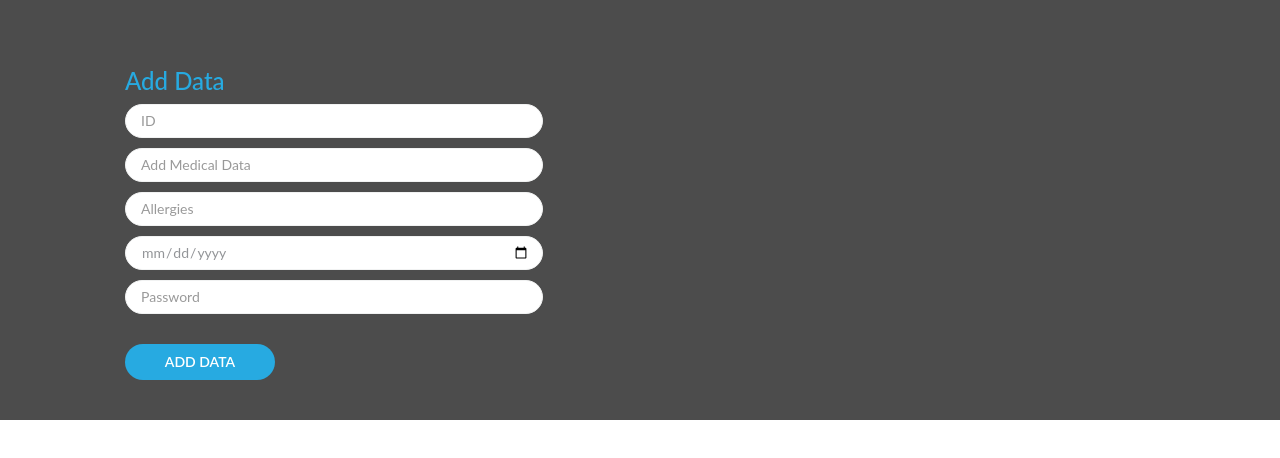
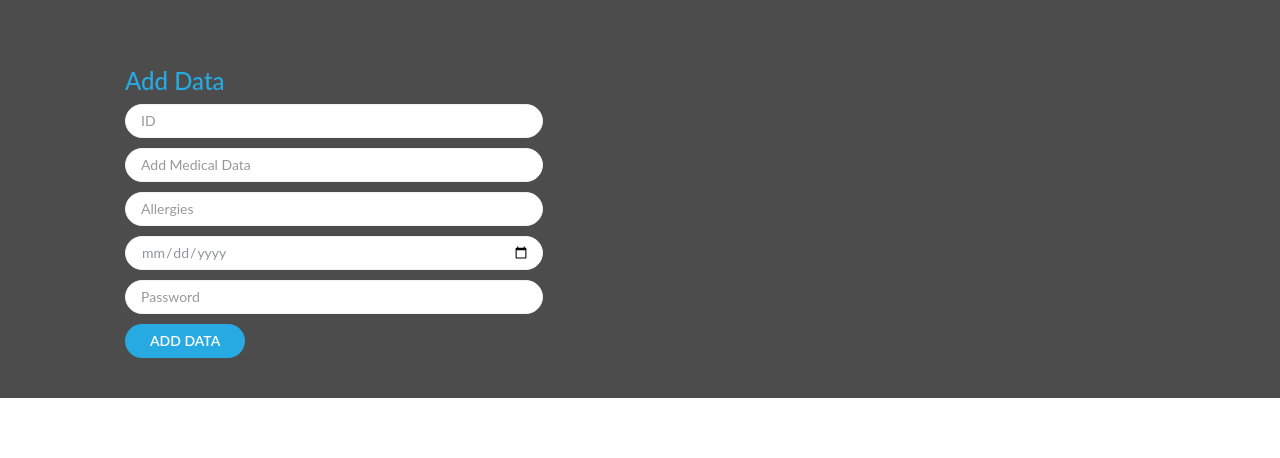
Before and after one commit to JJdeveloperz/MethRec_Website, a plain HTML site: page Add.html in a window 1280 px wide. Shown: the part 308-766 px from the top of the page. Drawn offline with Linux system fonts and the light colour scheme.

Commit message:
Update Add.html

```diff
--- a/Add.html
+++ b/Add.html
@@ -128,7 +128,7 @@
 								</div>
 							</div>
 
-<button onclick="addvalues()" class="btn btn-primary">ADD DATA</button>
+<input type="button" onclick="addvalues()" class="btn btn-primary" value="ADD DATA">
 						</form><!--Register Now Form Ends-->
 
 
```
